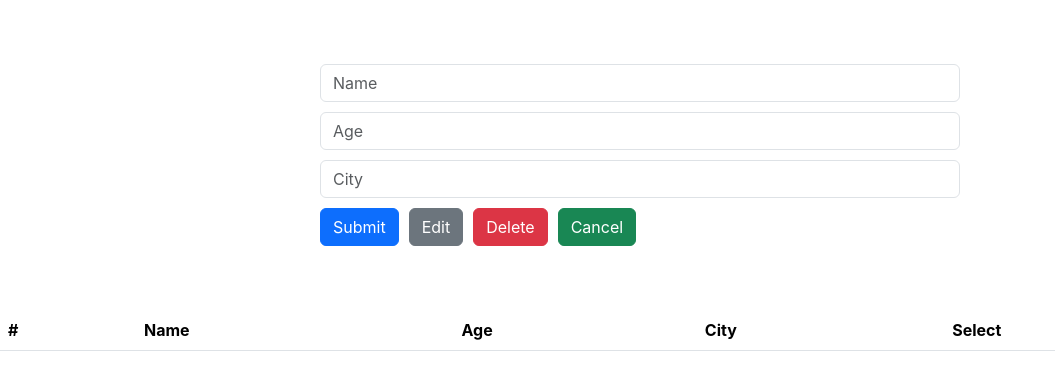
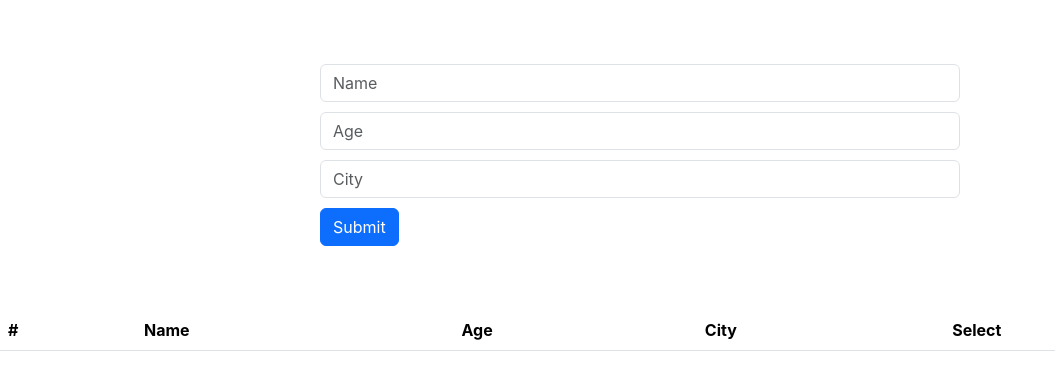
Before and after one commit to eleonardoro/react-crud, a React (Create React App) app: page / in a window 1280 px wide. Shown: the top 390 px of the page, without its empty margins (0-1055 px from the left). Built offline with nearby package versions, Linux system fonts and the light colour scheme.

Commit message:
hiding buttons

```diff
--- a/src/App.js
+++ b/src/App.js
@@ -1,11 +1,14 @@
+import { useState } from "react";
 import "./App.css";
 import Form from "./Form";
 import Table from "./Table";
 
 function App() {
+  const [btnSubmit, setBtnSubmit] = useState(true);
+
   return (
     <div>
-      <Form />
+      <Form btnSubmit={btnSubmit} />
       <Table />
     </div>
   );
--- a/src/Form.js
+++ b/src/Form.js
@@ -1,14 +1,19 @@
-function Form() {
+function Form({ btnSubmit }) {
   return (
     <form>
       <input type="text" placeholder="Name" className="form-control" />
       <input type="text" placeholder="Age" className="form-control" />
       <input type="text" placeholder="City" className="form-control" />
 
-      <input type="button" value="Submit" className="btn btn-primary" />
-      <input type="button" value="Edit" className="btn btn-secondary" />
-      <input type="button" value="Delete" className="btn btn-danger" />
-      <input type="button" value="Cancel" className="btn btn-success" />
+      {btnSubmit ? (
+        <input type="button" value="Submit" className="btn btn-primary" />
+      ) : (
+        <div>
+          <input type="button" value="Save" className="btn btn-secondary" />
+          <input type="button" value="Delete" className="btn btn-danger" />
+          <input type="button" value="Cancel" className="btn btn-success" />
+        </div>
+      )}
     </form>
   );
 }
```
